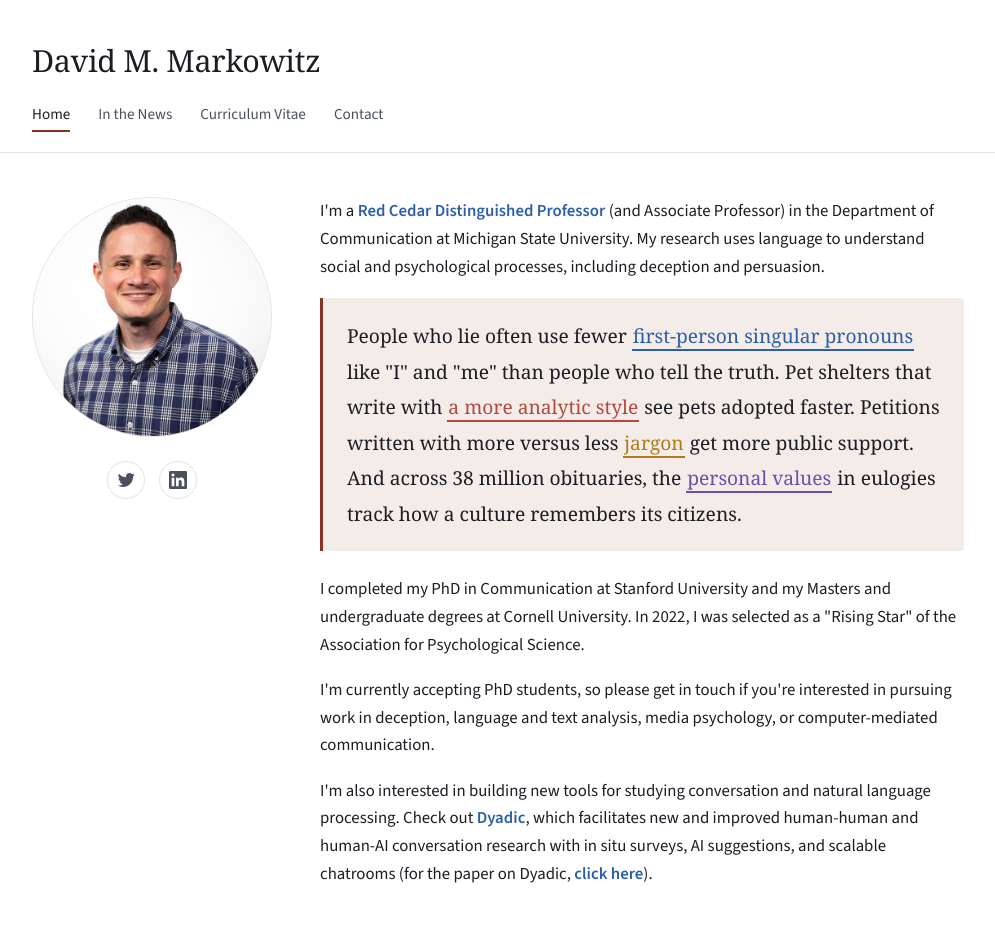
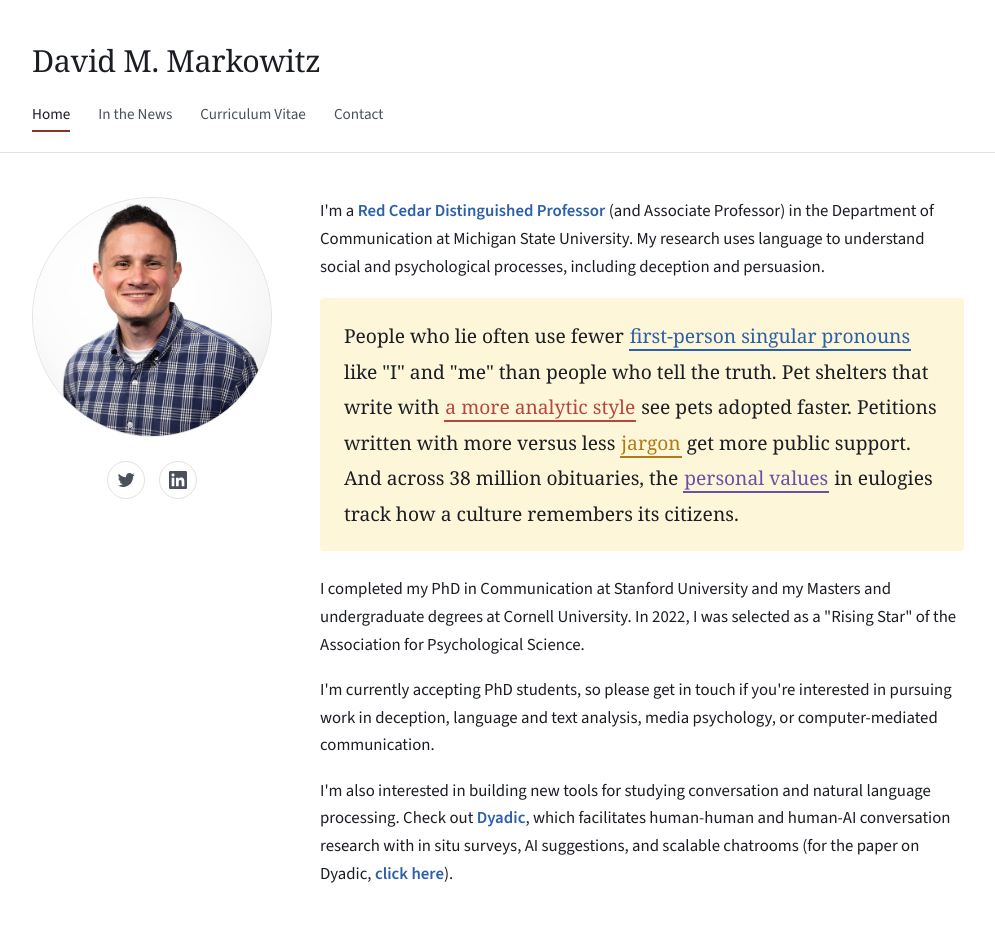
Before and after one commit to davemarkowitz/davidmarkowitz-website, a plain HTML site: page index.html in a window 1280 px wide. Shown: the top 952 px of the page, without its empty margins (142-1137 px from the left). Drawn offline with nearby package versions, Linux system fonts and the light colour scheme.

Commit message:
Switch annotated box to light yellow, drop left border; trim Dyadic copy
Co-Authored-By: Claude Sonnet 5 <noreply@anthropic.com>

```diff
--- a/index.html
+++ b/index.html
@@ -61,7 +61,7 @@
 
         <p>I'm currently accepting PhD students, so please get in touch if you're interested in pursuing work in deception, language and text analysis, media psychology, or computer-mediated communication.</p>
 
-        <p>I'm also interested in building new tools for studying conversation and natural language processing. Check out <a class="highlight-link" href="https://www.chatdyadic.com/" target="_blank" rel="noopener">Dyadic</a>, which facilitates new and improved human-human and human-AI conversation research with in situ surveys, AI suggestions, and scalable chatrooms (for the paper on Dyadic, <a class="highlight-link" href="https://journals.sagepub.com/doi/full/10.1177/25152459261481065" target="_blank" rel="noopener">click here</a>).</p>
+        <p>I'm also interested in building new tools for studying conversation and natural language processing. Check out <a class="highlight-link" href="https://www.chatdyadic.com/" target="_blank" rel="noopener">Dyadic</a>, which facilitates human-human and human-AI conversation research with in situ surveys, AI suggestions, and scalable chatrooms (for the paper on Dyadic, <a class="highlight-link" href="https://journals.sagepub.com/doi/full/10.1177/25152459261481065" target="_blank" rel="noopener">click here</a>).</p>
       </div>
     </div>
   </div>
--- a/styles.css
+++ b/styles.css
@@ -7,6 +7,7 @@
   --rule: #e2e2e2;
   --accent: #8a3324;        /* muted brick red, echoes the old site's rule color */
   --accent-soft: #f4ece8;
+  --annotated-bg: #fdf6d8;  /* light yellow */
 
   --self-ref: #2b5fa8;      /* blue */
   --emotion: #b4483e;       /* rust */
@@ -173,9 +174,8 @@ h2 {
   margin: 0.25rem 0 1.5rem;
   padding: 1.25rem 1.5rem;
   color: var(--ink);
-  background: var(--accent-soft);
-  border-left: 3px solid var(--accent);
-  border-radius: 0 4px 4px 0;
+  background: var(--annotated-bg);
+  border-radius: 4px;
 }
 
 .annotated mark {
@@ -358,6 +358,7 @@ footer.site-footer {
     --rule: #33323a;
     --accent: #e08a73;
     --accent-soft: #2a211d;
+    --annotated-bg: #332c17;
   }
   .annotated mark .popover { background: #e8e6e1; color: #16151a; }
   .annotated mark .popover a { color: #8a3324; }
```
